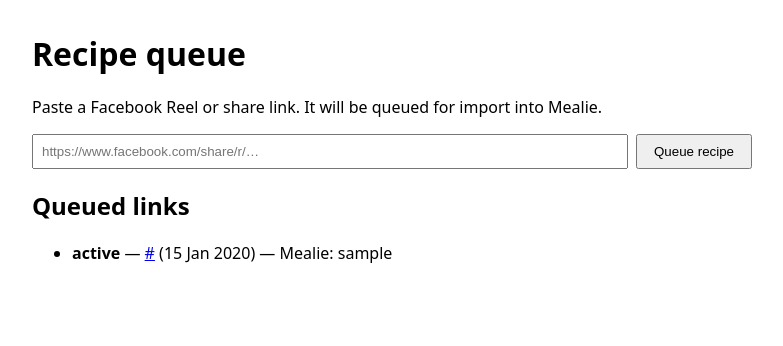
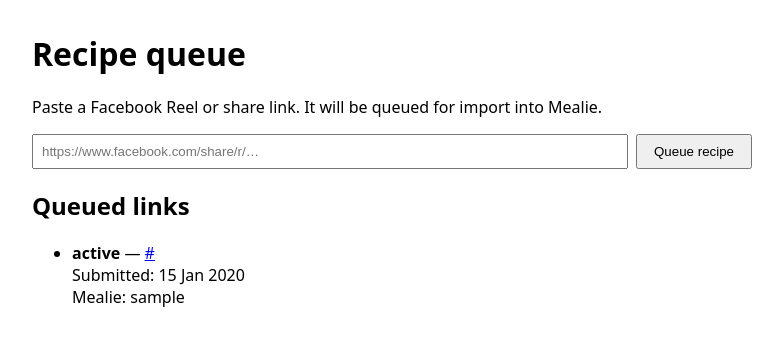
Before and after one commit to markrad/recipe-queue, a Node project: template views/index.pug in a window 1280 px wide. Shown: the top 346 px of the page, without its empty margins (248-1031 px from the left). Run offline with Node 20 templates, Linux system fonts and the light colour scheme; the template is opened without the code that fills it: most values are stand-ins (such as "Sample title", 1, 10 or a date in 2020).

Commit message:
:lipstick: Tweaking the error display

```diff
--- a/views/index.pug
+++ b/views/index.pug
@@ -22,11 +22,11 @@ html(lang="en")
       ul
         each entry in entries
           li
-            strong= entry.status
+            strong(class=entry.status === "failed" ? "error" : null)= entry.status
             |  —
             a(href=entry.url)= entry.url
-            |  (#{entry.submittedAt})
+            div Submitted: #{entry.submittedAt}
             if entry.mealieSlug
-              |  — Mealie: #{entry.mealieSlug}
+              div Mealie: #{entry.mealieSlug}
             if entry.error
-              |  — #{entry.error}
+              div.error= entry.error
```
